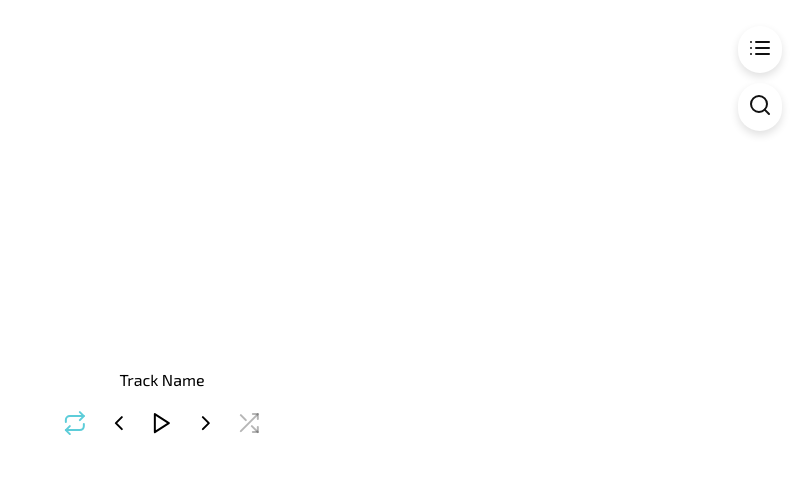
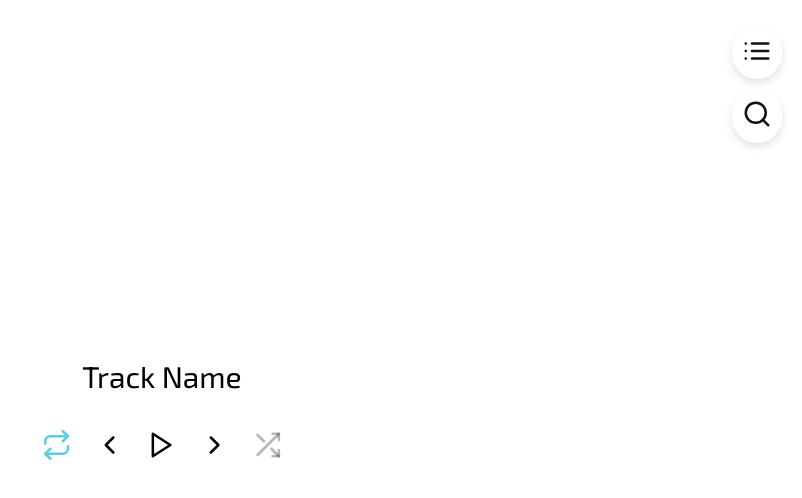
Before and after one commit to binreaper/toxic, a plain HTML site: page index.html in a window 1280 px wide. Shown: the whole page, without its empty margins (478-1280 px from the left). Drawn offline with nearby package versions, Linux system fonts and the light colour scheme.

Commit message:
size change for icons

```diff
--- a/index.html
+++ b/index.html
@@ -13,10 +13,10 @@
     <div>
         <ul class="nav-list">
             <li class="nav-item p-md" data-toggle="playlist-section">
-                <i data-feather="list"></i>
+                <i class="feather-30" data-feather="list"></i>
             </li>
             <li class="nav-item p-md" data-toggle="search-section">
-                <i data-feather="search"></i>
+                <i class="feather-30" data-feather="search"></i>
             </li>
         </ul>
     </div>
@@ -46,22 +46,22 @@
             </div>
             <div id="player-controls">
               <button class="player-button" aria-label="repeat">
-                  <i data-feather="repeat"></i>
+                  <i class="feather-30" data-feather="repeat"></i>
               </button>
                 <button class="player-button" aria-label="previous">
-                    <i data-feather="chevron-left"></i>
+                    <i class="feather-30" data-feather="chevron-left"></i>
                 </button>
                 <button class="player-button" aria-label="play" hidden>
-                  <i data-feather="play"></i>
+                  <i class="feather-30" data-feather="play"></i>
                 </button>
                 <button class="player-button" aria-label="pause" hidden>
-                    <i data-feather="pause"></i>
+                    <i class="feather-30" data-feather="pause"></i>
                 </button>
                 <button class="player-button" aria-label="next">
-                    <i data-feather="chevron-right"></i>
+                    <i class="feather-30" data-feather="chevron-right"></i>
                 </button>
                 <button class="player-button" aria-label="shuffle" title="Shuffle doesn't work yet" disabled>
-                    <i data-feather="shuffle"></i>
+                    <i class="feather-30" data-feather="shuffle"></i>
                 </button>
             </div>
         </div>
--- a/styles/styles.css
+++ b/styles/styles.css
@@ -33,6 +33,7 @@ body{
   position:absolute;
   top:50%;
   left:50%;
+  font-size: 30px;
   transform: translate(-50%,-50%);
 }
 
@@ -113,3 +114,8 @@ button:disabled{
 button:disabled:hover{
   color:#b91a54;
 }
+
+.feather-30{
+  width:30px;
+  height:30px;
+}
```
